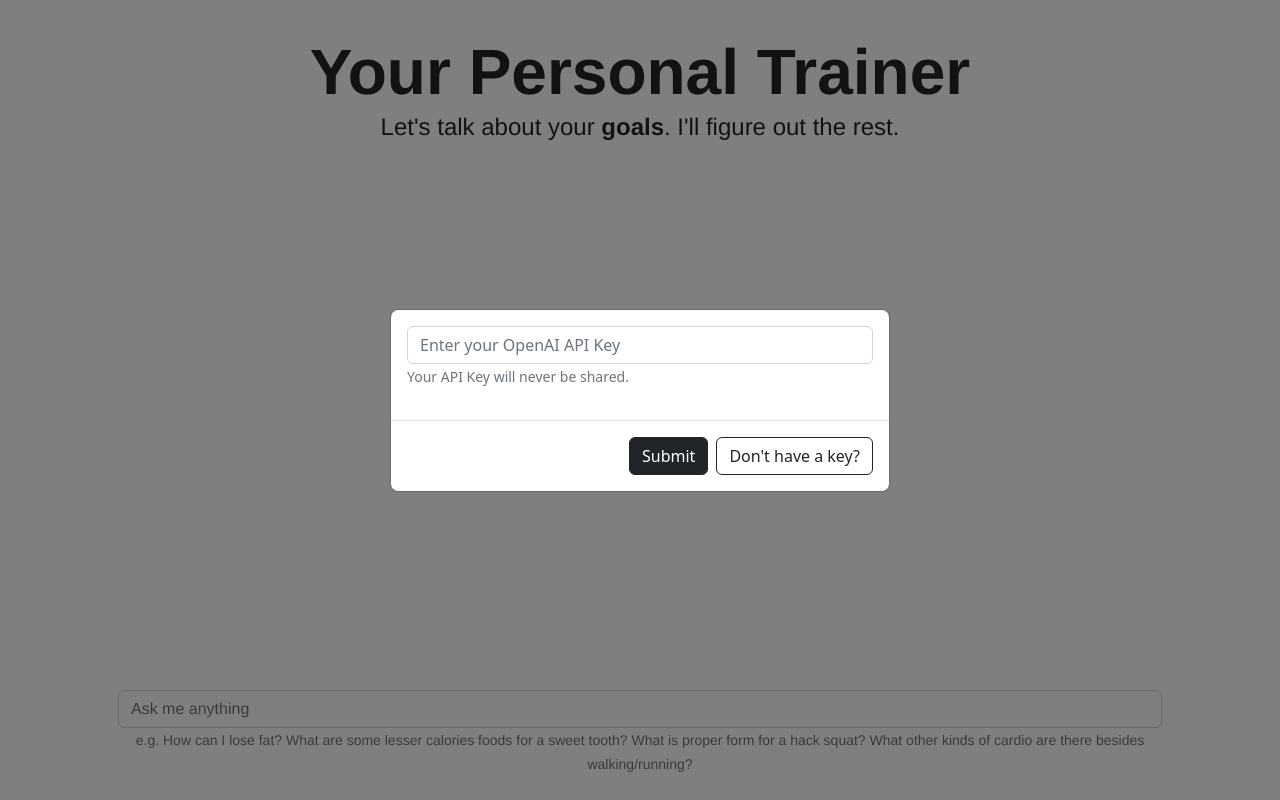
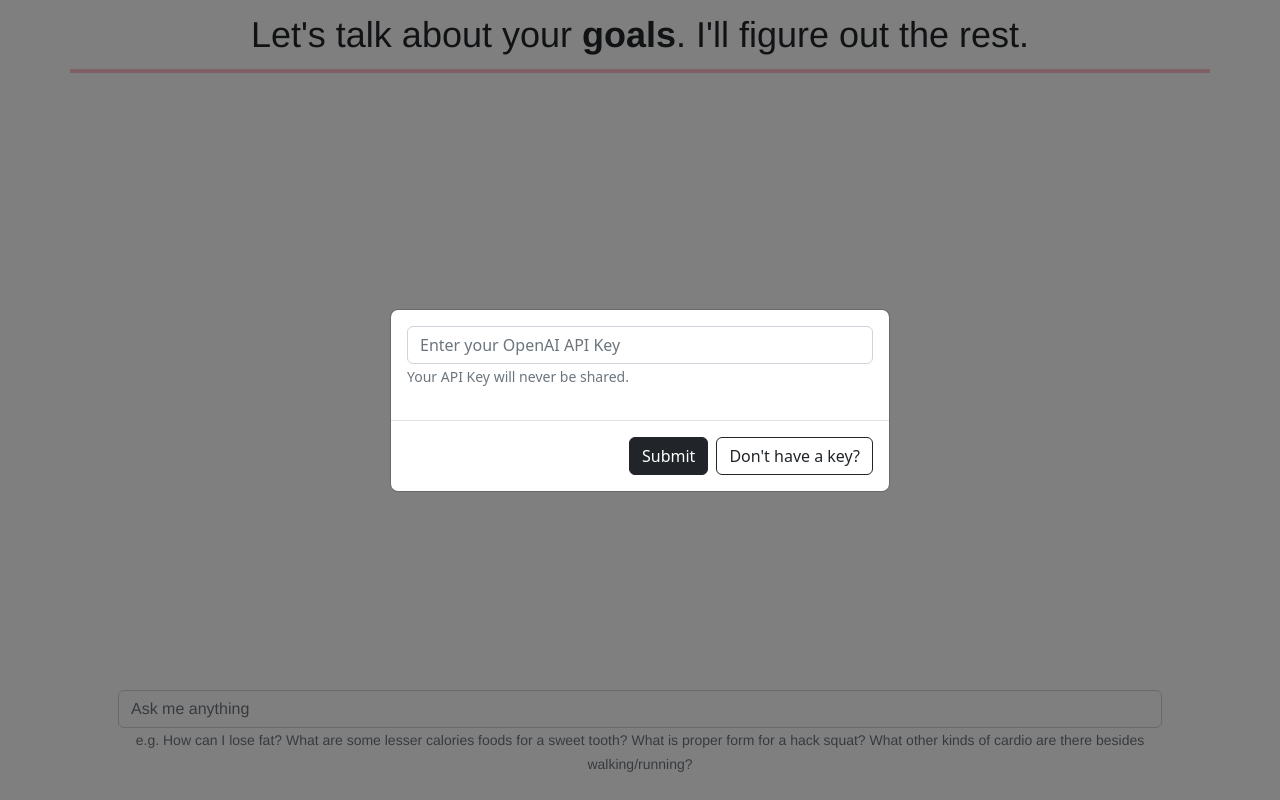
Before and after one commit to zohaib-a-ahmed/personaltrainer, a Next.js app: page /chat in a window 1280 px wide. Built offline with nearby package versions, Linux system fonts and the light colour scheme.

Commit message:
styling changes

```diff
--- a/components/ChatPage.js
+++ b/components/ChatPage.js
@@ -54,8 +54,7 @@ const ChatPage = (props) => {
     <Container>
         <div className="chat-container">
             <Row>
-                <div>
-                    <h1> Your Personal Trainer </h1>
+                <div className="chat-title">
                     <p> Let&apos;s talk about your <strong>goals</strong>. I&apos;ll figure out the rest.</p>
                 </div>
             </Row>
--- a/styles/globals.css
+++ b/styles/globals.css
@@ -91,7 +91,7 @@ Chat Page + Input
 }
 
 .chat-container {
-  display: flex;
+  display: block;
   flex-direction: column;
   height: 100vh;
   width: 100%;
@@ -100,8 +100,20 @@ Chat Page + Input
 
 .screen {
   flex-grow: 1;
-  /* border: solid pink 2px; */
+  max-height: 75vh;
+  overflow-y: scroll;
+  border: solid pink 2px;
 }
+
+.chat-title {
+  padding: .5em;
+  text-align: center;
+  font-family: "Helvetica Neue", "Helvetica", "Arial", sans-serif;
+  font-size: 1.5em;
+  font-weight: 500;
+  line-height: 1.25;
+}
+
 
 .input {
   width: 50%;
```
